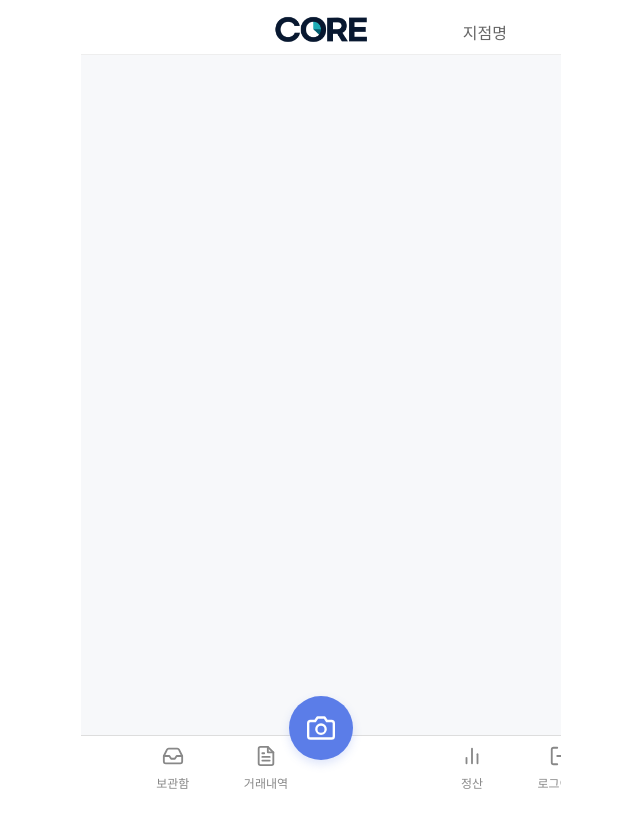
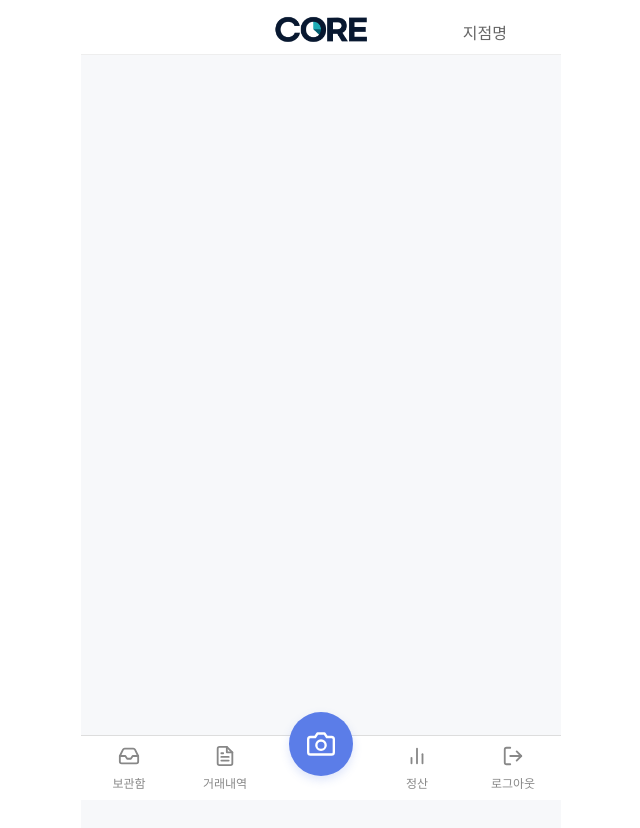
Before and after one commit to CORE-Convenience-Operation-Retail-ERP/CORE-POS-Frontend, a React (Create React App) app: page /pos/home in a window 1280 px wide. Shown: the top 828 px of the page, without its empty margins (319-959 px from the left). Before the commit the page ends 800 px from the top, so only its background shows below. Built offline with nearby package versions, Linux system fonts and the light colour scheme; the HTML template or start-up script is replaced by a standard one.

Commit message:
<수정>(pos): 하단 탭바 및 FAB 버튼 UI 개선

```diff
--- a/package.json
+++ b/package.json
@@ -16,6 +16,7 @@
     "html5-qrcode": "^2.3.8",
     "lodash": "^4.17.21",
     "react": "^19.1.0",
+    "react-datepicker": "^8.3.0",
     "react-dom": "^19.1.0",
     "react-hook-form": "^7.56.3",
     "react-icons": "^5.5.0",
--- a/src/components/common/BottomTabCom.js
+++ b/src/components/common/BottomTabCom.js
@@ -1,8 +1,20 @@
 import { useLocation, useNavigate } from "react-router-dom";
-import { BottomTabBar, FabButton, TabIcon, TabItem, TabLabel } from "../../styles/bottomTab.styles";
+import {
+  BottomTabBar,
+  FabButton,
+  TabIcon,
+  TabItem,
+  TabLabel,
+  TabGroup
+} from "../../styles/bottomTab.styles";
 
-import { FiFileText, FiCamera, FiBarChart2, FiLogOut, FiInbox } from "react-icons/fi";
-
+import {
+  FiFileText,
+  FiCamera,
+  FiBarChart2,
+  FiLogOut,
+  FiInbox,
+} from "react-icons/fi";
 
 function BottomTabCom() {
   const navigate = useNavigate();
@@ -23,12 +35,11 @@ function BottomTabCom() {
   const isActive = (path) => location.pathname === path;
 
   return (
-      <>
     <BottomTabBar>
       {tabs.slice(0, 2).map((tab) => (
         <TabItem
           key={tab.label}
-              onClick={() => tab.action ? tab.action() : navigate(tab.path)}
+          onClick={() => (tab.action ? tab.action() : navigate(tab.path))}
           className={isActive(tab.path) ? "active" : ""}
         >
           <TabIcon>{tab.icon}</TabIcon>
@@ -36,12 +47,17 @@ function BottomTabCom() {
         </TabItem>
       ))}
 
-          <div style={{ width: "64px" }} />
+      {/* 가운데 FAB 칸 */}
+      <div style={{ display: "flex", justifyContent: "center" }}>
+        <FabButton onClick={() => navigate("/pos/order")}>
+          <FiCamera />
+        </FabButton>
+      </div>
 
       {tabs.slice(2).map((tab) => (
         <TabItem
           key={tab.label}
-              onClick={() => tab.action ? tab.action() : navigate(tab.path)}
+          onClick={() => (tab.action ? tab.action() : navigate(tab.path))}
           className={isActive(tab.path) ? "active" : ""}
         >
           <TabIcon>{tab.icon}</TabIcon>
@@ -49,10 +65,8 @@ function BottomTabCom() {
         </TabItem>
       ))}
     </BottomTabBar>
-
-        <FabButton onClick={() => navigate("/pos/order")}> <FiCamera /> </FabButton>
-      </>
   );
 }
 
+
 export default BottomTabCom;
--- a/src/layouts/MainLayout.js
+++ b/src/layouts/MainLayout.js
@@ -10,13 +10,15 @@ function MainLayout() {
   if (isLoginPage) return <Outlet />;
 
   return (
+    <>
     <PageCardWrapper>
       <HeaderCom />
       <div style={{ flex: 1, overflowY: "auto" }}>
         <Outlet />
       </div>
-      <BottomTabCom />
     </PageCardWrapper>
+    <BottomTabCom />
+    </>
   );
 }
 
--- a/src/styles/PageCardWrapper.js
+++ b/src/styles/PageCardWrapper.js
@@ -4,11 +4,14 @@ const PageCardWrapper = styled.div`
   display: flex;
   flex-direction: column;
   min-height: 100vh;
+  position: relative;
+  overflow-x: hidden;
 
   max-width: 480px;
   margin: 0 auto;
   background-color: #F7F8FA;
   overflow: hidden;
+  padding-bottom: 64px;
 
   @media (max-width: 768px) {
     border-radius: 0;
--- a/src/styles/bottomTab.styles.js
+++ b/src/styles/bottomTab.styles.js
@@ -1,22 +1,31 @@
 import styled from "styled-components";
 
-// 하단 탭바 컨테이너
+// 하단 탭바 전체
 export const BottomTabBar = styled.nav`
+  position: fixed;
   bottom: 0;
+  left: 50%;
+  transform: translateX(-50%);
   width: 100%;
-  height: 60px;
-  background-color: #ffffff;
+  max-width: 480px;
+  height: 64px;
+  background-color: white;
   border-top: 1px solid #ddd;
+  display: grid;
+  grid-template-columns: repeat(5, 1fr);
+  align-items: center;
+  z-index: 9999;
+`;
+
+// 탭 그룹 (좌우 버튼 묶음)
+export const TabGroup = styled.div`
   display: flex;
-  justify-content: space-around;
   align-items: center;
-  z-index: 100;
+  gap: 48px;
+  flex: 1;
 
-  @media (min-width: 1024px) {
-    height: 64px;
-    padding: 0 48px;
-    justify-content: space-around;
-     gap: 0;
+  @media (max-width: 768px) {
+    gap: 24px;
   }
 `;
 
@@ -48,7 +57,7 @@ export const TabIcon = styled.div`
   }
 `;
 
-// 라벨 텍스트
+// 라벨
 export const TabLabel = styled.div`
   font-size: 10px;
   margin-top: 2px;
@@ -60,8 +69,8 @@ export const TabLabel = styled.div`
 
 // 중앙 FAB 버튼
 export const FabButton = styled.button`
-  position: fixed;
-  bottom: 32px;
+  position: absolute;
+  top: -24px;
   left: 50%;
   transform: translateX(-50%);
   width: 64px;
@@ -75,15 +84,10 @@ export const FabButton = styled.button`
   display: flex;
   align-items: center;
   justify-content: center;
-  z-index: 101;
-  transition: all 0.2s ease;
+  z-index: 10000;
 
   &:hover {
     background-color: #4a6cd4;
     box-shadow: 0 4px 12px rgba(91, 125, 232, 0.3);
   }
-
-  @media (min-width: 1024px) {
-    bottom: 40px;
-  }
 `;
```
Also changed, not shown: 2 other files (tests, documents, lock files or other folders). Lines whose indentation alone changed are shown as unchanged.
